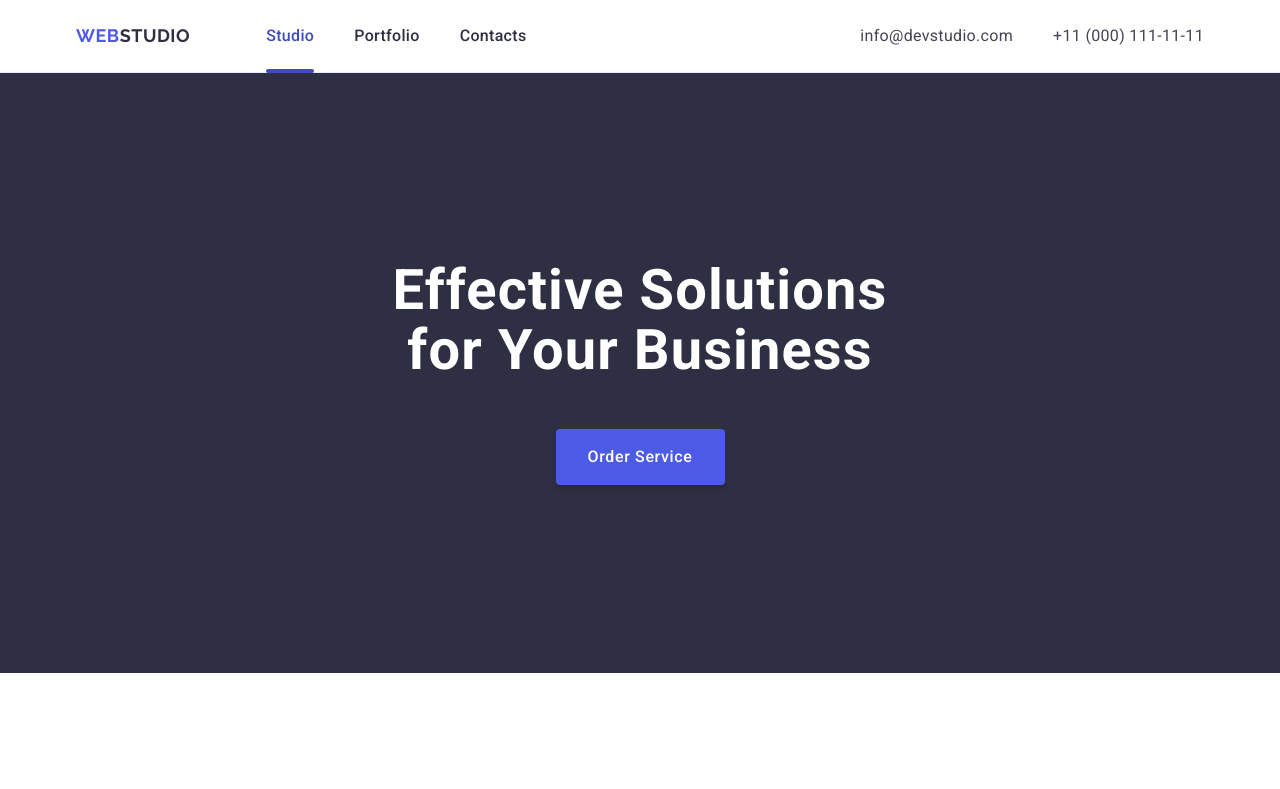
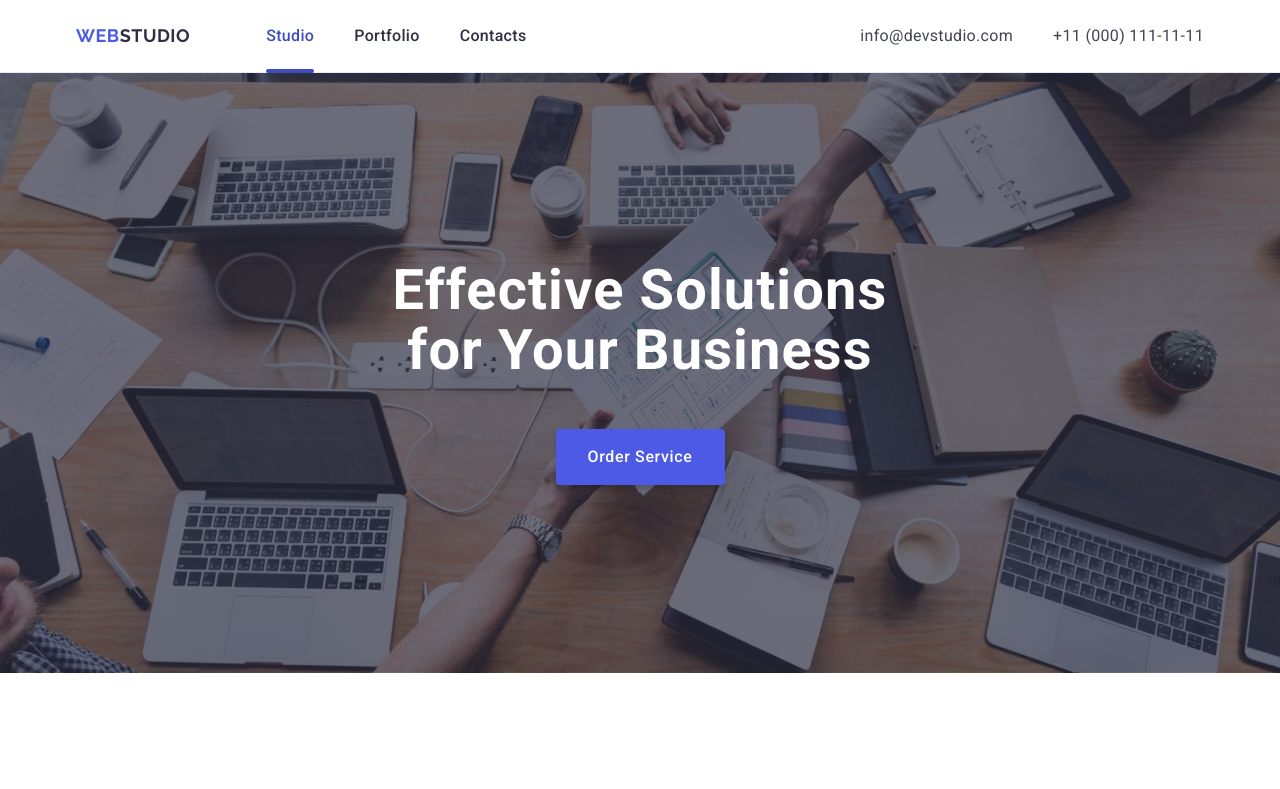
Before and after one commit to RacconGood/goit-markup-hw-04, a plain HTML site: page index.html in a window 1280 px wide. Shown: the top 789 px of the page. Drawn offline with nearby package versions, Linux system fonts and the light colour scheme.

Commit message:
Update styles.css

```diff
--- a/css/styles.css
+++ b/css/styles.css
@@ -158,10 +158,10 @@ p {
   align-items: center;
 }
 .main-wrap{
-
+  background-image:  linear-gradient(rgba(46, 47, 66, 0.7), rgba(46, 47, 66, 0.7)),
+    url(../images/people-office1.jpg);
 }
 .main-sect {
-  background-image: linear-gradient(rgba(46, 47, 66, 0.7), rgba(46, 47, 66, 0.7)), url(../images/people-office\ 1.jpg);
   max-width: 1440px;
   background-color: #2e2f42;
   background-position: center;
```
